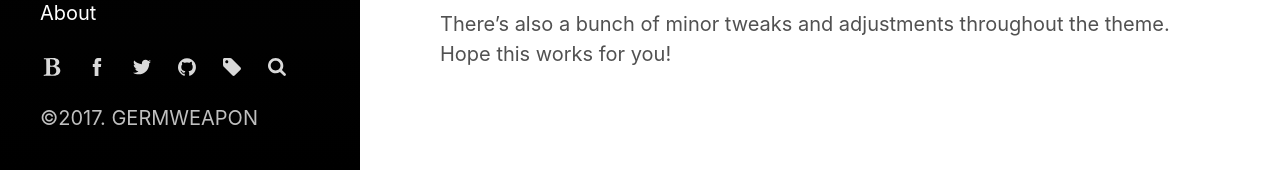
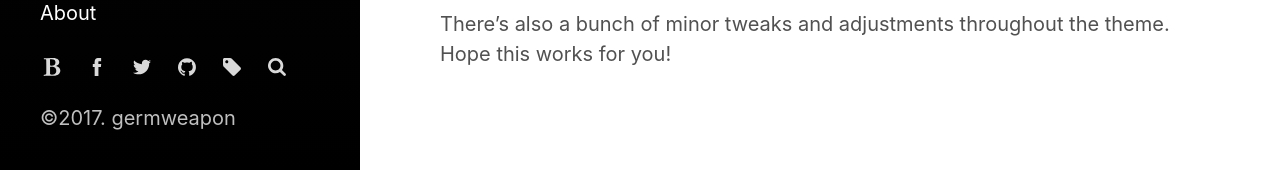
Before and after one commit to germweapon/germweapon.github.io, a Jekyll site: the page built from index.html, in a window 1280 px wide. Shown: the part 2127-2297 px from the top of the page. Built offline with Jekyll 4.4.1, drawn with Linux system fonts in a browser that asks for light colours; the list of posts is cut into pages by our own code.

```diff
--- a/_includes/copyright.html
+++ b/_includes/copyright.html
@@ -1,4 +1,4 @@
 <p>
   &copy;{{ site.time | date: '%Y' }}.
-  GERMWEAPON
+  germweapon
 </p>
```
